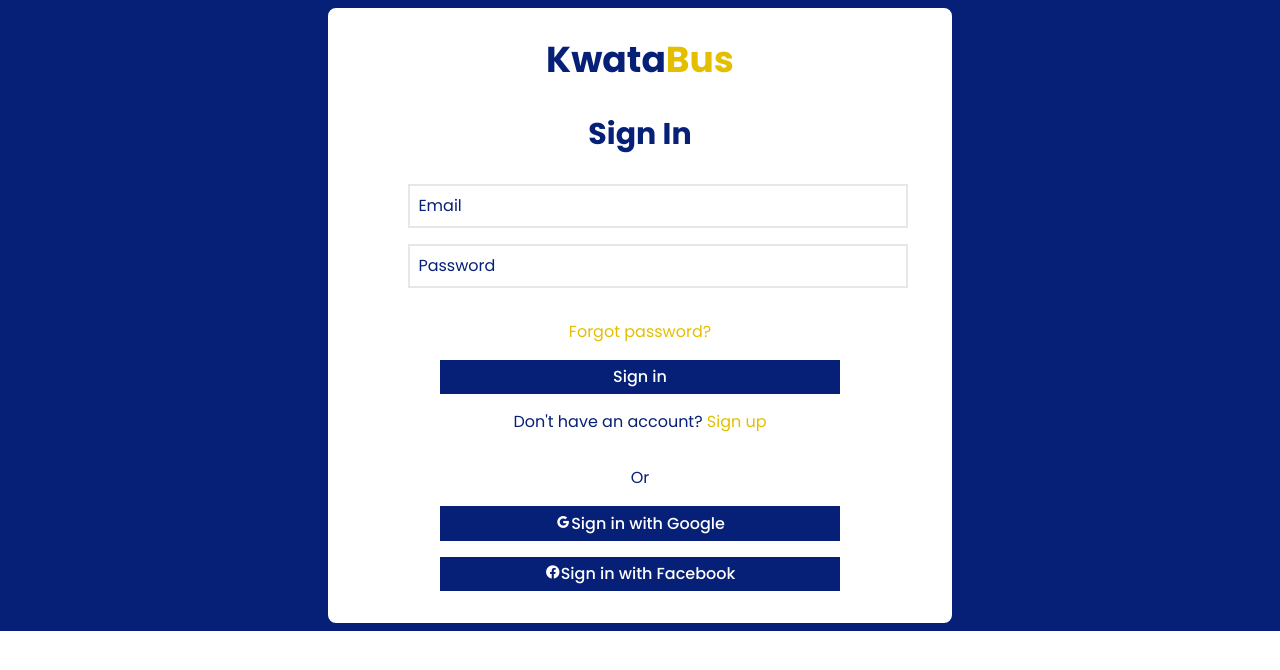
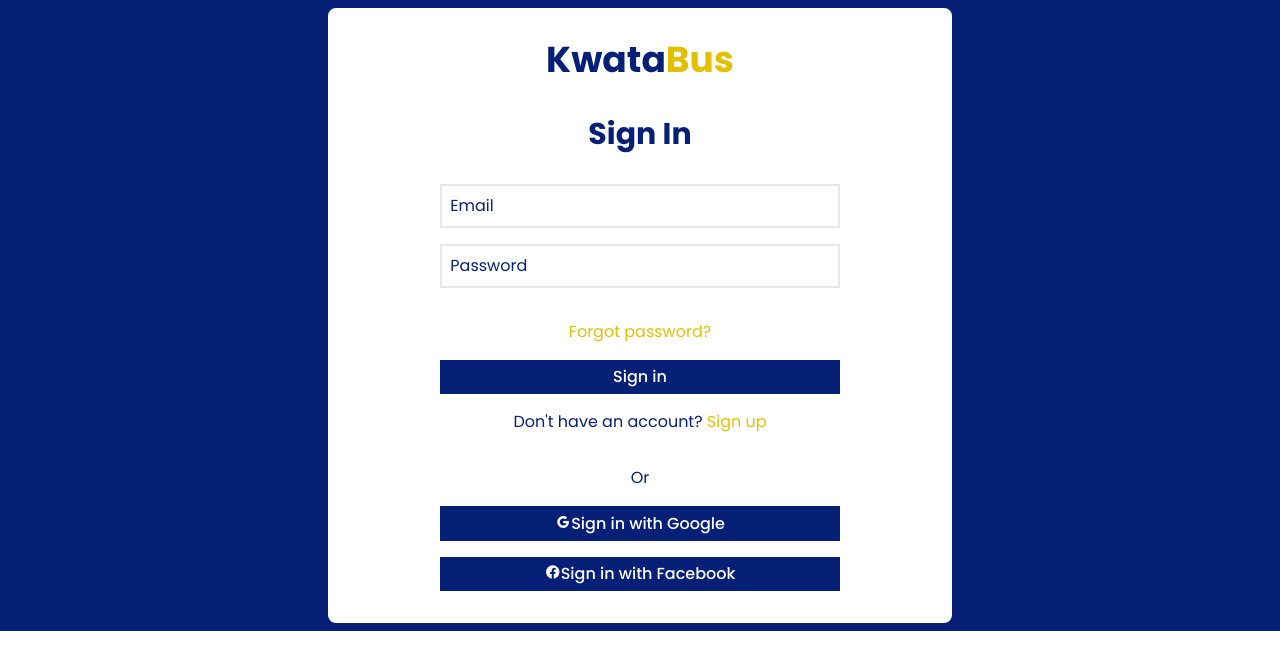
Before and after one commit to Patrickodida/KwataBus-App, a React (Vite) app: page /Login in a window 1280 px wide. Shown: the top 670 px of the page. Built offline with nearby package versions, Linux system fonts and the light colour scheme.

Commit message:
Modified the login page

```diff
--- a/src/pages/Login.jsx
+++ b/src/pages/Login.jsx
@@ -31,8 +31,8 @@ function Login() {
       </h2>
       <div className="mt-4">
         <form onSubmit={handleSubmit}>
-          <div className="w-full m-auto flex justify-center">
-            <label for="email" className="text-lg font medium" />
+          <div className="flex w-[80%] m-auto justify-center">
+            <label for="email" className="text-lg m-[0] font-normal" />
             <input
               id="email"
               type="email"
@@ -44,8 +44,8 @@ function Login() {
               value={input.email}
             />
           </div>
-          <div className="w-full m-auto flex justify-center">
-            <label for="password" className="text-lg font medium" />
+          <div className="flex w-[80%] m-auto justify-center">
+            <label for="password" className="text-lg m-[0] font-normal" />
             <input
               id="password"
               type="password"
```
